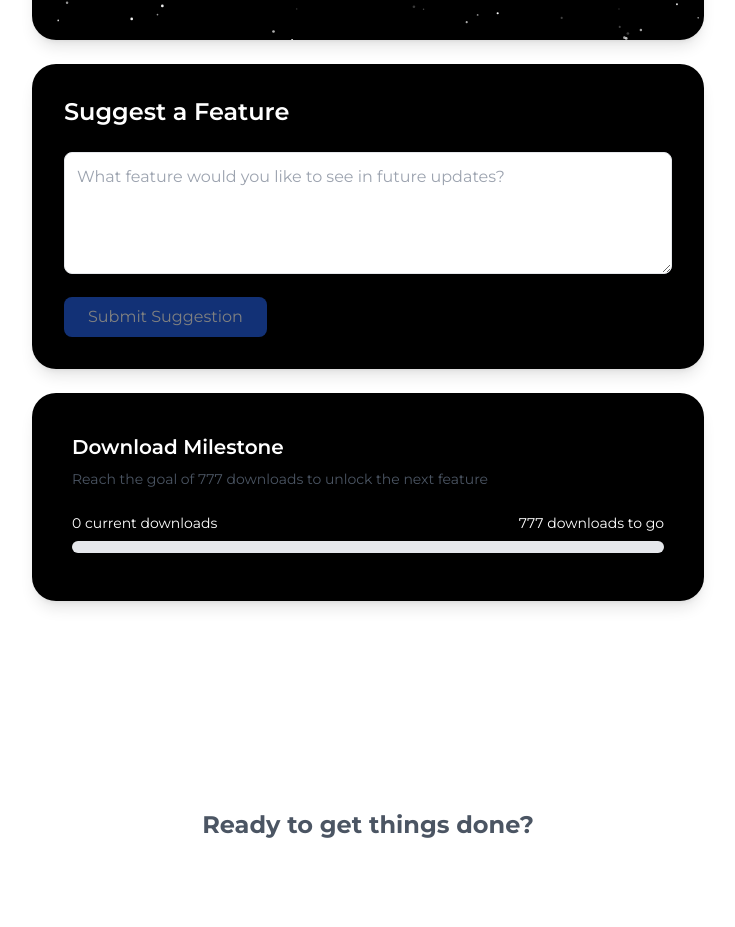
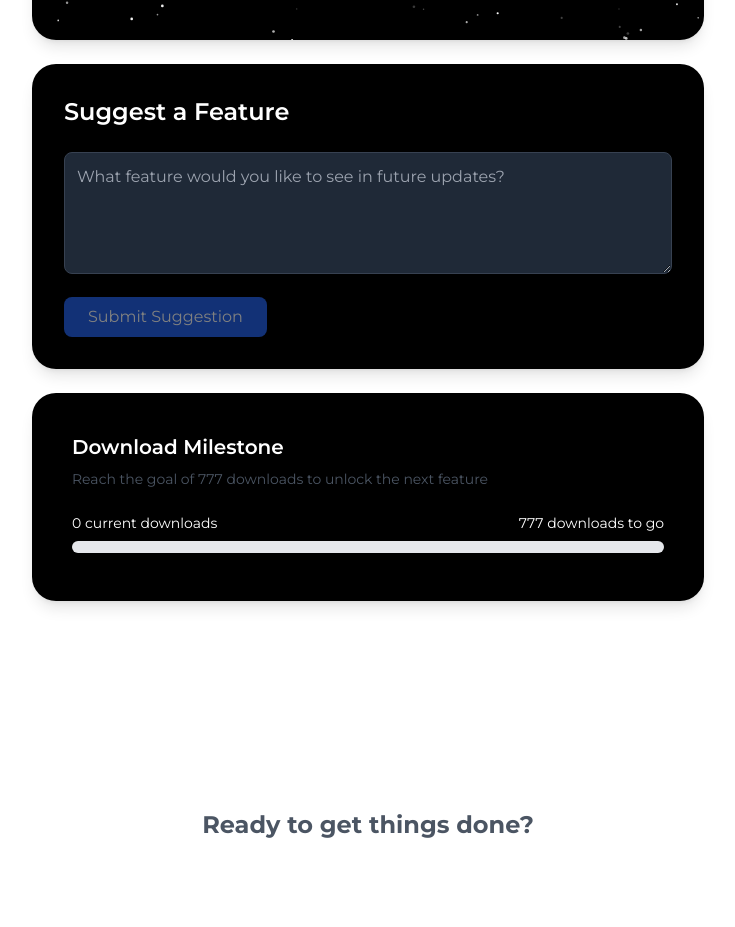
Before and after one commit to HeaLthyDrugs/task_web, a Next.js app: page / in a window 1280 px wide. Shown: the part 2801-3728 px from the top of the page, without its empty margins (272-1007 px from the left). Built offline with nearby package versions, Linux system fonts and the light colour scheme; no server answers; the database is empty.

Commit message:
Suggest a features Container changes

```diff
--- a/pages/updates.tsx
+++ b/pages/updates.tsx
@@ -179,7 +179,7 @@ export default function Updates() {
                             value={suggestion}
                             onChange={(e) => setSuggestion(e.target.value)}
                             placeholder="What feature would you like to see in future updates?"
-                            className="w-full p-3 border rounded-lg dark:bg-gray-800 dark:border-gray-700 dark:text-white focus:ring-2 focus:ring-blue-500 focus:border-transparent"
+                            className="w-full p-3 border bg-gray-800 border-gray-700 text-white rounded-lg dark:bg-gray-800 dark:border-gray-700 dark:text-white focus:ring-2 focus:ring-blue-500 focus:border-transparent"
                             rows={4}
                         />
                     </div>
```
